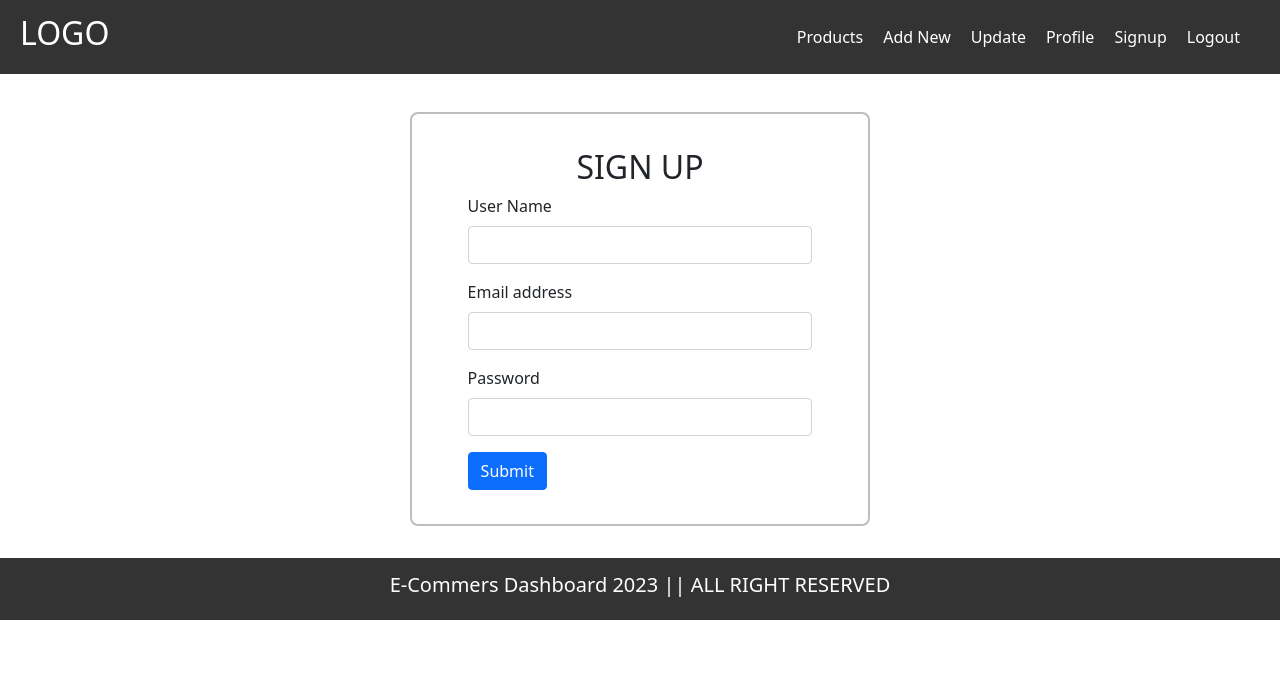
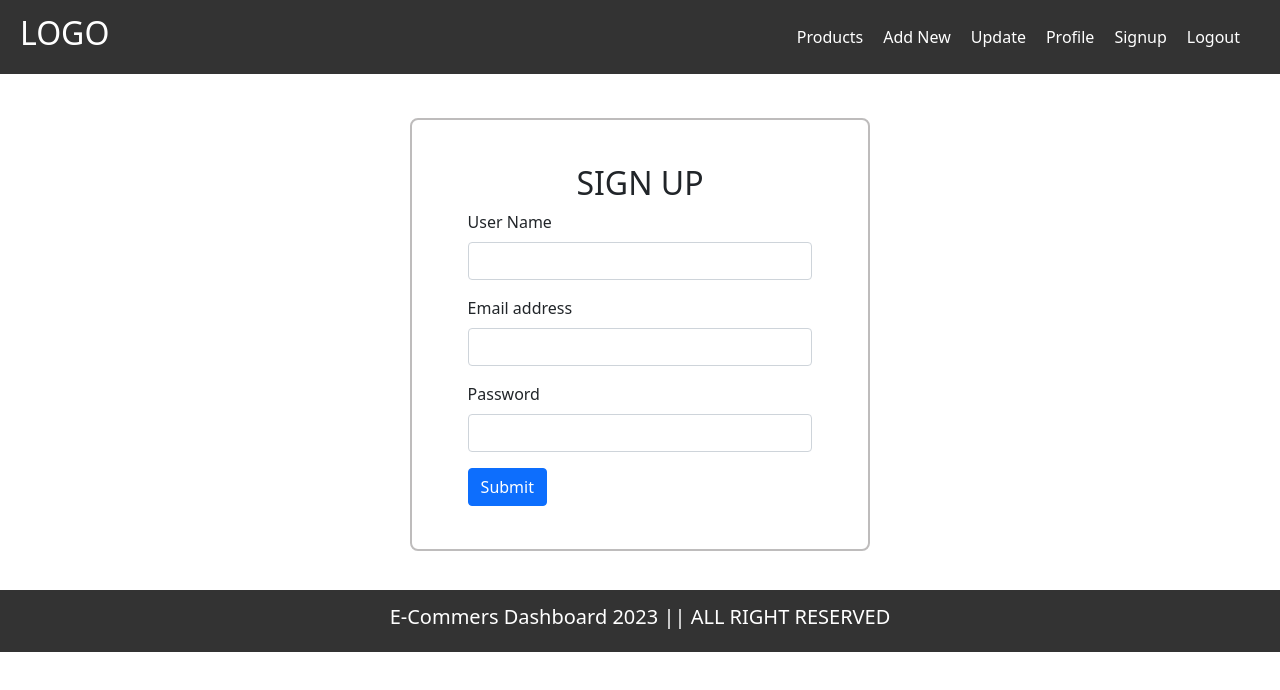
Before and after one commit to AQSA-ABDULLAH/Ecommerce-Dashboard, a React (Create React App) app in the folder frontend/: page /signup in a window 1280 px wide. Shown: the top 690 px of the page. Built offline with nearby package versions, Linux system fonts and the light colour scheme.

Commit message:
Style Signup page

```diff
--- a/frontend/src/Components/Signup.css
+++ b/frontend/src/Components/Signup.css
@@ -1,7 +1,7 @@
 .container{
-    margin-top: 2rem;
-    margin-bottom: 2rem;
-    padding: 2.1rem 3.5rem ;
+    margin-top: 2.4rem;
+    margin-bottom: 2.4rem;
+    padding: 2.7rem 3.5rem ;
     border: 0.16rem solid #bebcbc;
     border-radius: 0.5rem;
     width: 36%;
```
